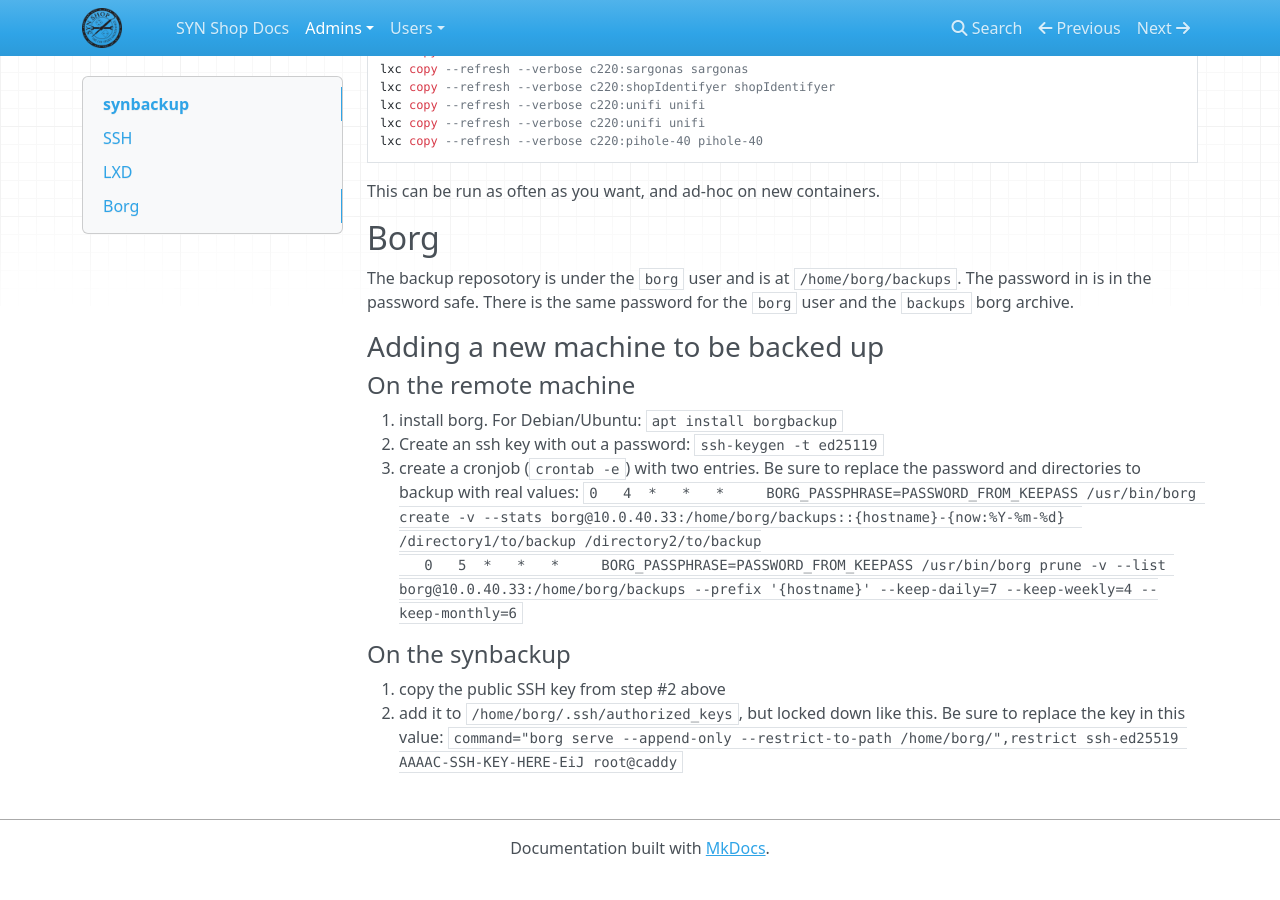
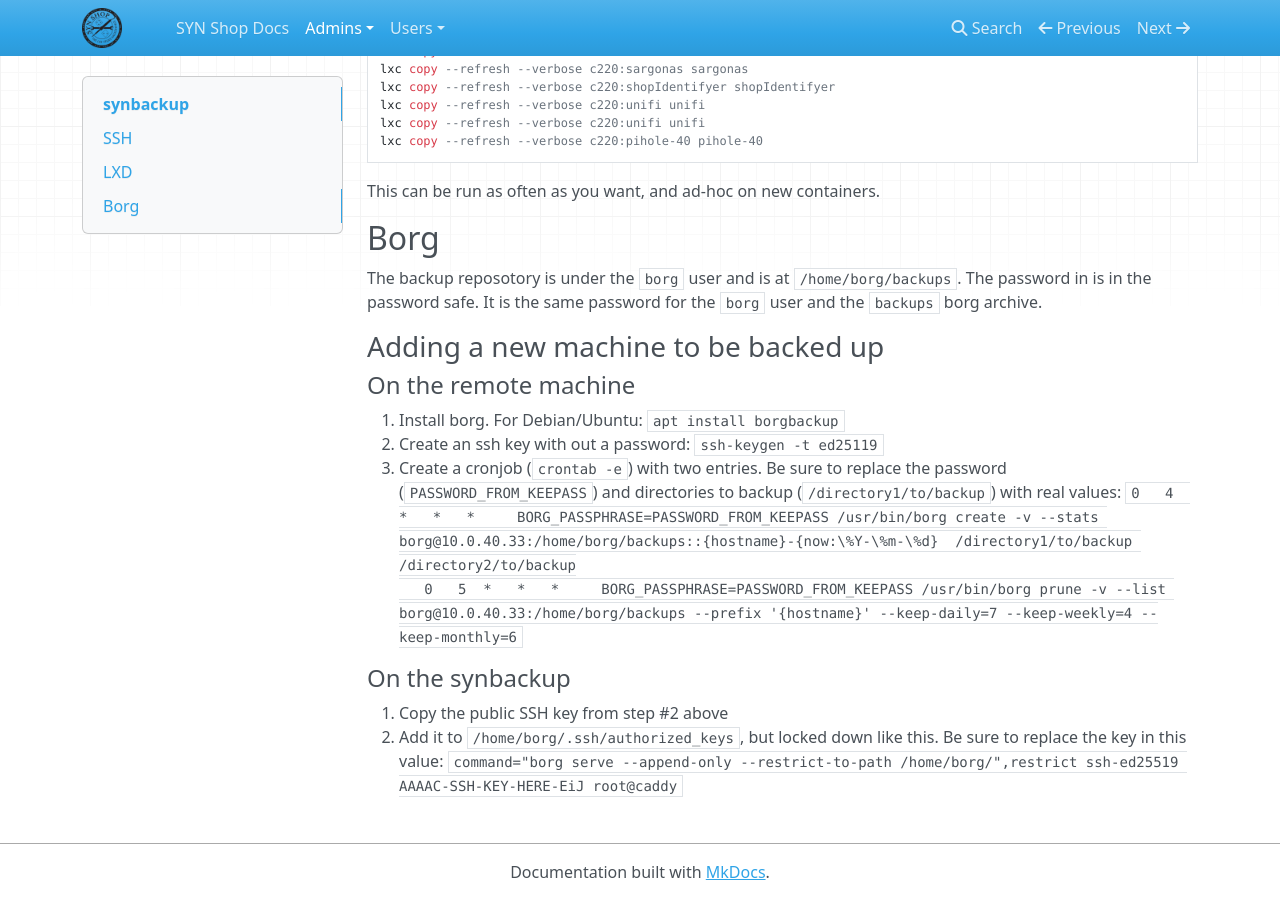
Before and after one commit to synshop/rtfm, an MkDocs documentation site: the page built from docs/admins/synbackup.md, in a window 1280 px wide and 900 px high, scrolled down 909 px. Built offline with MkDocs 1.6.1, drawn with Linux system fonts in a browser that asks for light colours; nearby versions of some CDN libraries; before the commit the page ends 1785 px from its top, so only the background shows below that.

Commit message:
escape % on cronjob so backup actually runs

````diff
--- a/docs/admins/synbackup.md
+++ b/docs/admins/synbackup.md
@@ -51,24 +51,24 @@ This can be run as often as you want, and ad-hoc on new containers.
 
 ## Borg
 
-The backup reposotory is under the `borg` user and is at `/home/borg/backups`.  The password in is in the password safe.  There is the same password for the `borg` user and the `backups` borg archive.
+The backup reposotory is under the `borg` user and is at `/home/borg/backups`.  The password in is in the password safe.  It is the same password for the `borg` user and the `backups` borg archive.
 
 ### Adding a new machine to be backed up
 
 #### On the remote machine
 
-1.  install borg.  For Debian/Ubuntu: `apt install borgbackup`
+1. Install borg.  For Debian/Ubuntu: `apt install borgbackup`
 2. Create an ssh key with out a password: `ssh-keygen -t ed25119`
-3. create a cronjob (`crontab -e`) with two entries. Be sure to replace the password and directories to backup with real values:
+3. Create a cronjob (`crontab -e`) with two entries. Be sure to replace the password (`PASSWORD_FROM_KEEPASS`) and directories to backup (`/directory1/to/backup`) with real values:
    ```
-   0   4  *   *   *     BORG_PASSPHRASE=PASSWORD_FROM_KEEPASS /usr/bin/borg create -v --stats borg@10.0.40.33:/home/borg/backups::{hostname}-{now:%Y-%m-%d}  /directory1/to/backup /directory2/to/backup
+   0   4  *   *   *     BORG_PASSPHRASE=PASSWORD_FROM_KEEPASS /usr/bin/borg create -v --stats borg@10.0.40.33:/home/borg/backups::{hostname}-{now:\%Y-\%m-\%d}  /directory1/to/backup /directory2/to/backup
    0   5  *   *   *     BORG_PASSPHRASE=PASSWORD_FROM_KEEPASS /usr/bin/borg prune -v --list borg@10.0.40.33:/home/borg/backups --prefix '{hostname}' --keep-daily=7 --keep-weekly=4 --keep-monthly=6
    ```
 
 #### On the synbackup
 
-1. copy the public SSH key from step #2 above
-2. add it to `/home/borg/.ssh/authorized_keys`, but locked down like this.  Be sure to replace the key in this value:
+1. Copy the public SSH key from step #2 above
+2. Add it to `/home/borg/.ssh/authorized_keys`, but locked down like this.  Be sure to replace the key in this value:
   ```
   command="borg serve --append-only --restrict-to-path /home/borg/",restrict ssh-ed25519 AAAAC-SSH-KEY-HERE-EiJ root@caddy
   ```
````
